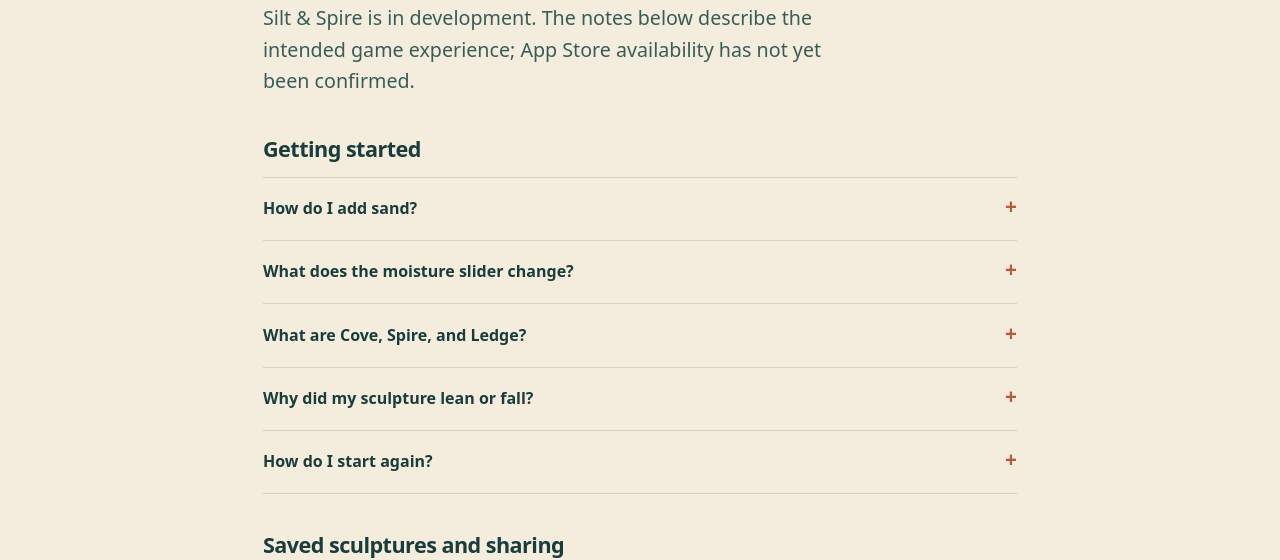
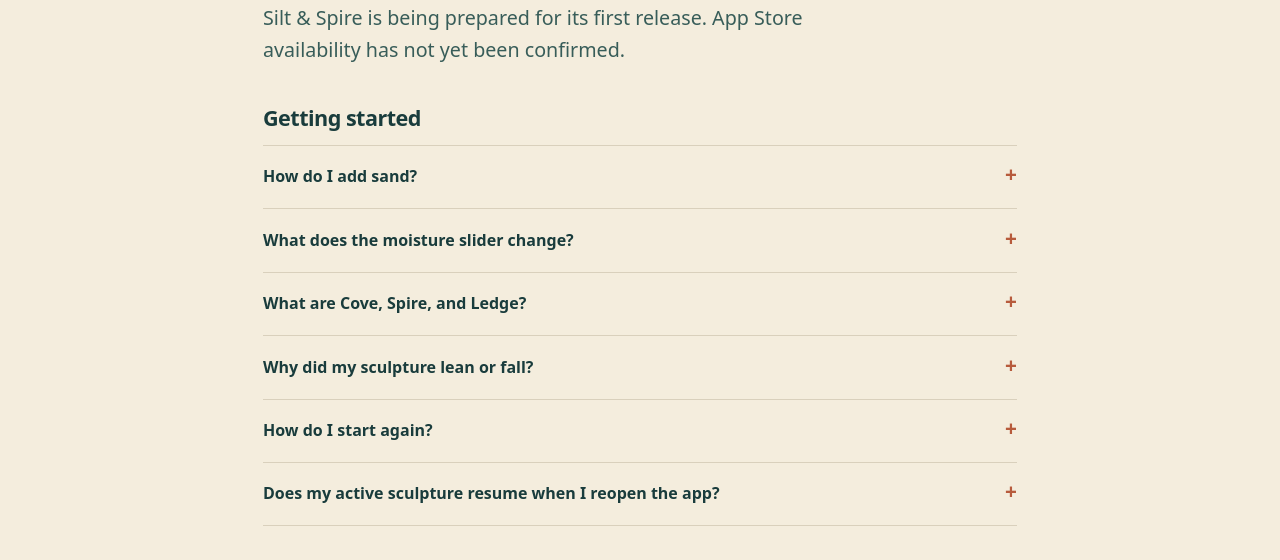
Before and after one commit to nahart86/silt-and-spire-support, a plain HTML site: page support.html in a window 1280 px wide. Shown: the part 247-807 px from the top of the page. Drawn offline with Linux system fonts and the light colour scheme.

Commit message:
Clarify local persistence and release status

```diff
--- a/support.html
+++ b/support.html
@@ -17,7 +17,7 @@
   <main id="main" class="wrap document">
     <span class="eyebrow">A little help for your next build</span>
     <h1>Help &amp; FAQ</h1>
-    <p class="lede">Silt &amp; Spire is in development. The notes below describe the intended game experience; App Store availability has not yet been confirmed.</p>
+    <p class="lede">Silt &amp; Spire is being prepared for its first release. App Store availability has not yet been confirmed.</p>
 
     <h2>Getting started</h2>
     <div class="faq">
@@ -26,6 +26,7 @@
       <details><summary>What are Cove, Spire, and Ledge?</summary><p>They are three foundations with different widths. Cove is broad, Spire is narrower, and Ledge is the most constrained. Each gives the same sand a different balance problem.</p></details>
       <details><summary>Why did my sculpture lean or fall?</summary><p>The game tracks the sculpture’s center of mass and support. A pile can become unstable when its weight shifts beyond the ground contact or a narrow section can no longer bear the load. A topple is part of the physics, not a lost online score.</p></details>
       <details><summary>How do I start again?</summary><p>Use Restart to clear the active pile and begin a fresh attempt on the selected foundation. Your saved postcards and best local records are kept when you restart a pile. A collapse ends the current build; restart to try another arrangement.</p></details>
+      <details><summary>Does my active sculpture resume when I reopen the app?</summary><p>No. Relaunching starts a new sculpture. Your saved postcards and best local records stay on the device and remain available from the shelf.</p></details>
     </div>
 
     <h2 id="saved-work">Saved sculptures and sharing</h2>
```
Also changed, not shown: index.html (+1 -1 lines), privacy.html (+1 -1 lines).
